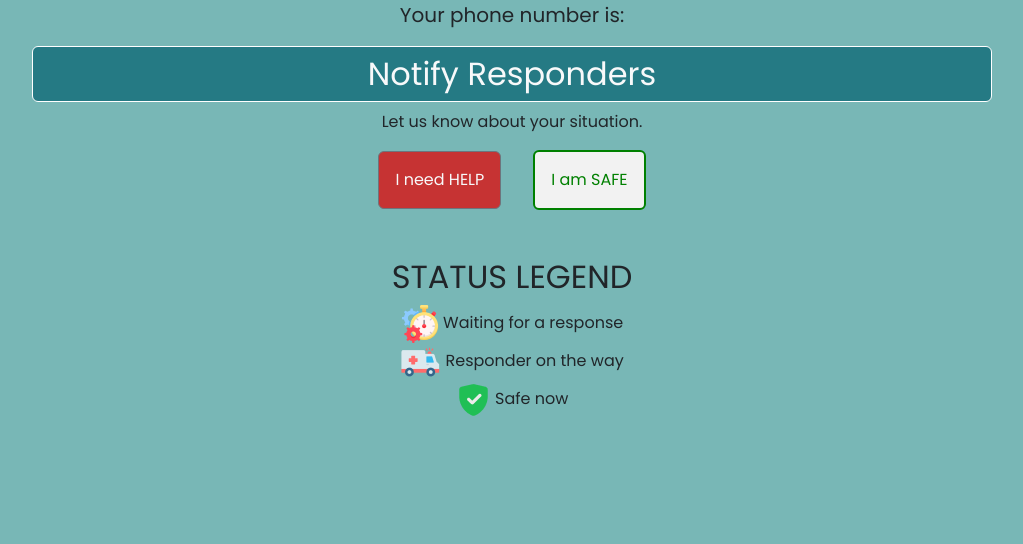
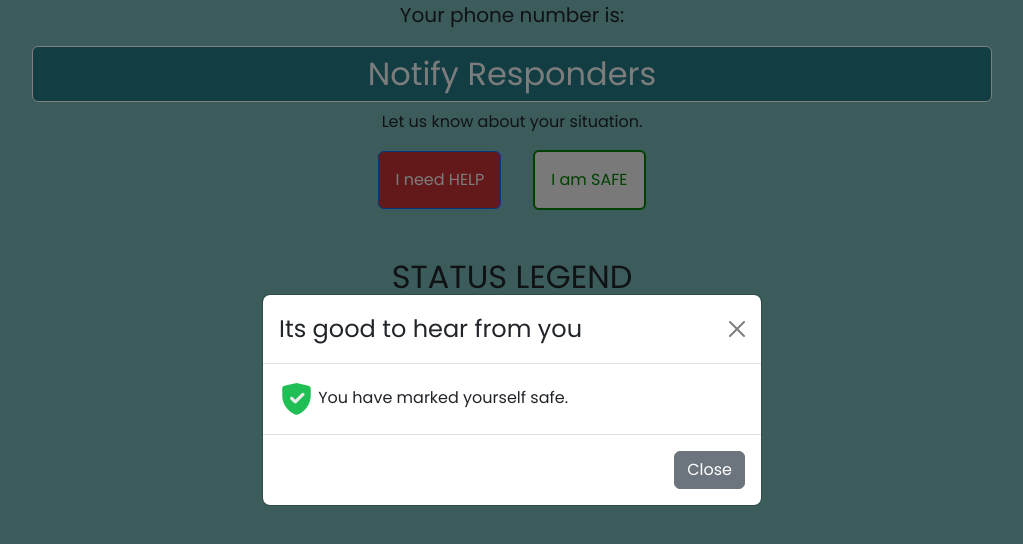
Before and after one commit to Jfnrosimo/kondisyon-client, a React (Create React App) app in the folder frontend/: page /dashboard in a window 1280 px wide. Both pictures are taken after a click on the button "I am SAFE". Shown: the top 544 px of the page, without its empty margins (128-1151 px from the left). Built offline with nearby package versions, Linux system fonts and the light colour scheme; no server answers.

Commit message:
Feat: safe button pop up

```diff
--- a/frontend/src/pages/Dashboard.js
+++ b/frontend/src/pages/Dashboard.js
@@ -10,7 +10,8 @@ import { fetchCurrentUser } from "../redux/reducers/usersSlice";
 import { useNavigate } from "react-router-dom";
 
 //Import UI
-import { Button } from "reactstrap";
+// import { Button } from "reactstrap";
+import { Button, Modal } from "react-bootstrap";
 import Waiting from "../assets/waiting.png";
 import Ambulance from "../assets/ambulance.png";
 import Safe from "../assets/safe.png";
@@ -20,10 +21,12 @@ const Dashboard = () => {
   const navigate = useNavigate();
   const dispatch = useDispatch();
 
-  const [fetch, setFetch] = useState(false);
-  const user = useSelector((data) => data);
+  //Create popup modal after mark as safe
+  const [show, setShow] = useState(false);
+  const handleClose = () => setShow(false);
+  // const handleShow = () => setShow(true);
 
-  const [phoneNumber, setPhoneNumber] = useState("");
+  // const [phoneNumber, setPhoneNumber] = useState("");
   const [locationLatitude, setLocationLatitude] = useState("");
   const [locationLongitude, setLocationLongitude] = useState("");
 
@@ -33,7 +36,7 @@ const Dashboard = () => {
       setLocationLatitude(pos.coords.latitude);
       setLocationLongitude(pos.coords.longitude);
     });
-  }, []);
+  }, [dispatch]);
 
   //On clik help button
   const onClickHelp = () => {
@@ -55,7 +58,24 @@ const Dashboard = () => {
   };
 
   //On click safe button
-  const onClickSafe = () => {};
+  const onClickSafe = () => {
+    try {
+      axios
+        .post("http://localhost:8099/api/v1/usert/imSafe", {
+          phoneNumber: localStorage.getItem("phoneNumber"),
+          locationLongitude: locationLongitude,
+          locationLatitude: locationLatitude,
+        })
+        .then((result) => {
+          dispatch(fetchCurrentUser({ ...result.data }));
+          // console.log(result);
+          // navigate("/history");
+        });
+    } catch (error) {
+      console.log(error);
+    }
+    setShow(true);
+  };
 
   return (
     <div className="dashboard-container">
@@ -77,6 +97,23 @@ const Dashboard = () => {
           <Button className="safe-btn mx-3 p-3" onClick={onClickSafe}>
             I am SAFE
           </Button>
+          {/*------------------ Popup modal ------------------*/}
+          <Modal show={show} onHide={handleClose} centered="true">
+            <Modal.Header closeButton>
+              <Modal.Title>Its good to hear from you</Modal.Title>
+            </Modal.Header>
+            <Modal.Body>
+              <img className="w-10" src={Safe} /> You have marked yourself safe.
+            </Modal.Body>
+            <Modal.Footer>
+              <Button variant="secondary" onClick={handleClose}>
+                Close
+              </Button>
+              {/* <Button variant="primary" onClick={handleClose}>
+                Save Changes
+              </Button> */}
+            </Modal.Footer>
+          </Modal>
         </div>
       </div>
       <div className="status-container mt-5">
```
